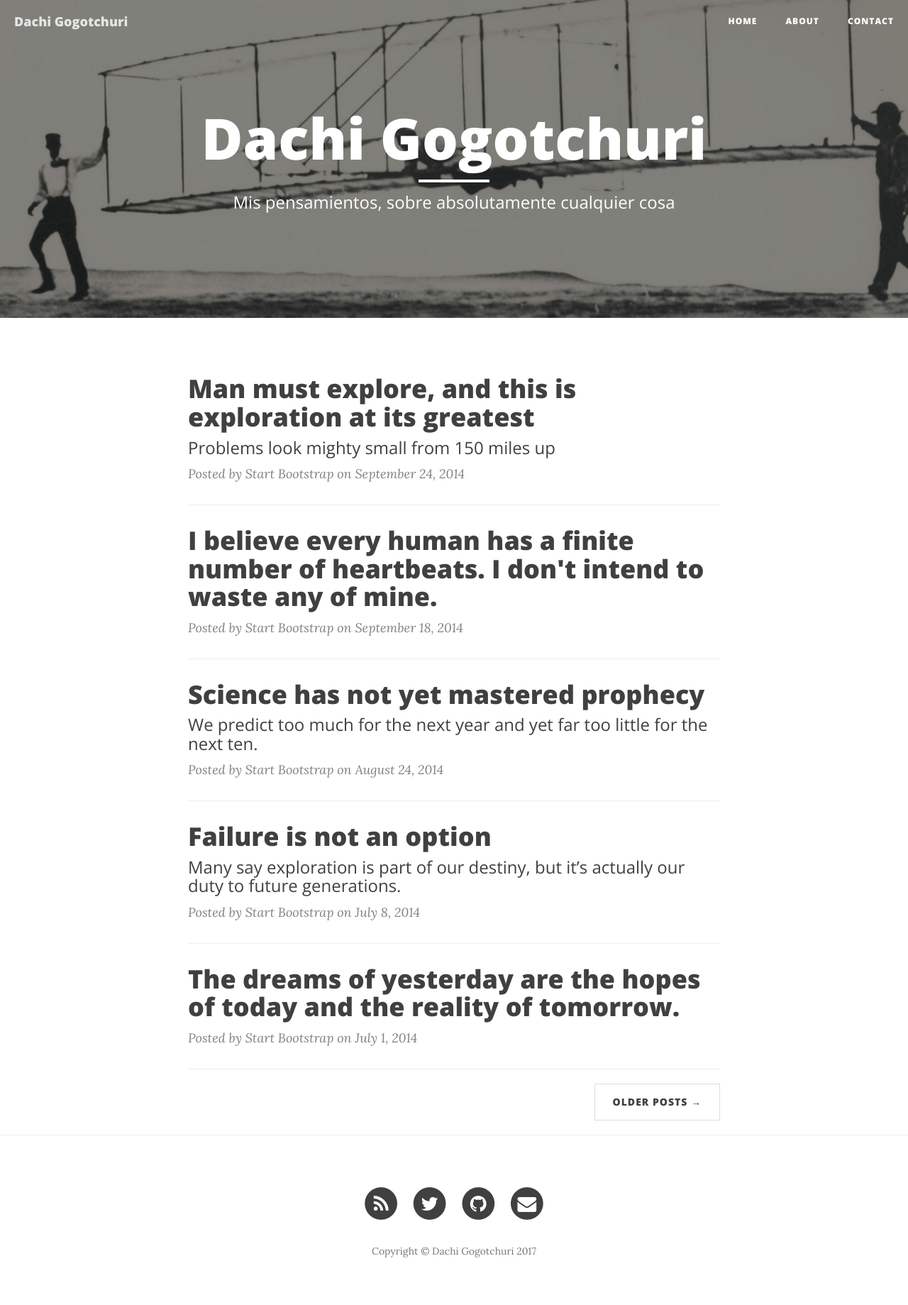
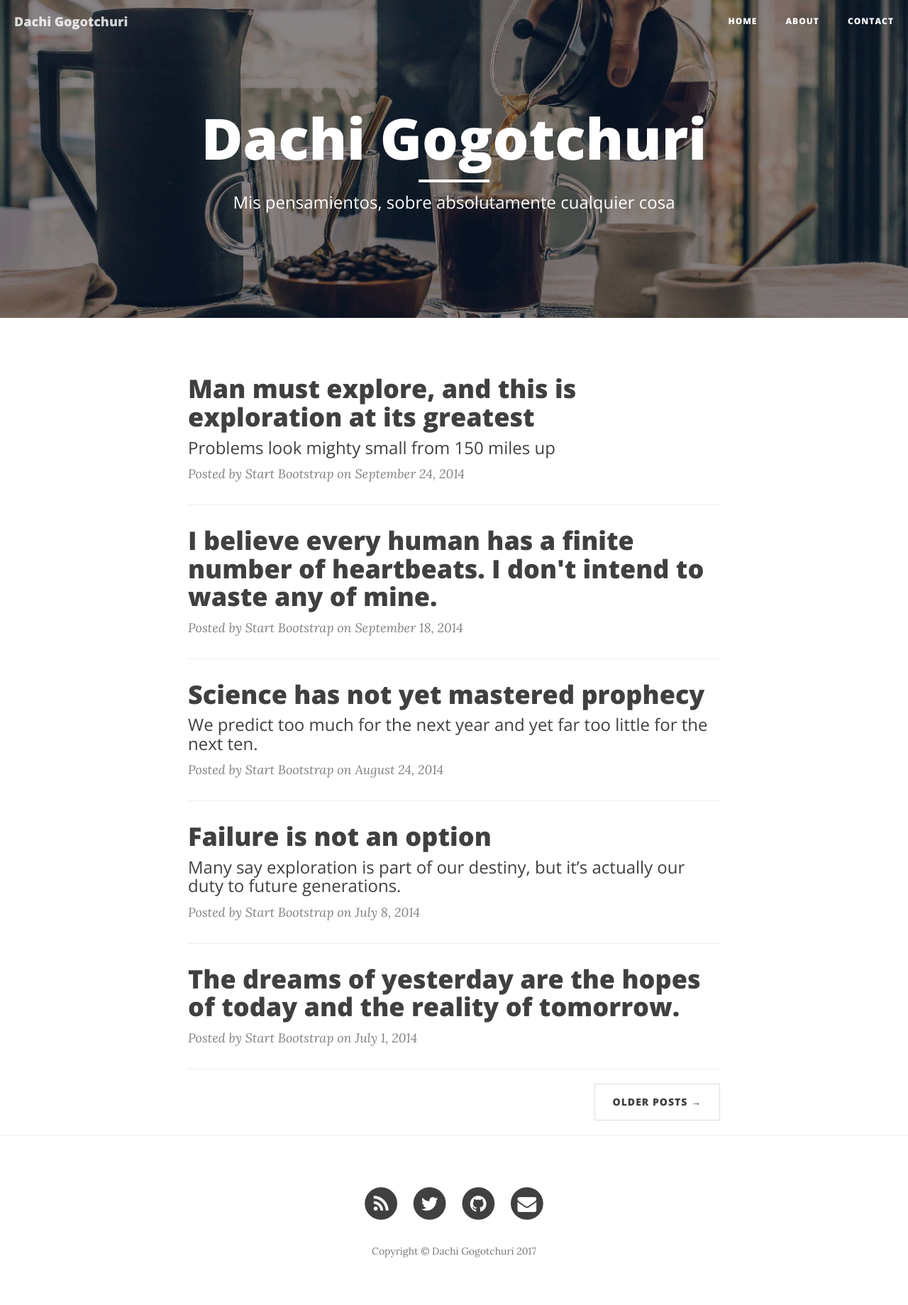
Before and after one commit to dachibox/dachibox.github.io, a Jekyll site: the page built from index.html, in a window 1280 px wide. Shown: the whole page at 71% size. Built offline with Jekyll 4.4.1, drawn with Linux system fonts in a browser that asks for light colours; nearby versions of some CDN libraries; the list of posts is cut into pages by our own code.

Commit message:
Add home cover image

```diff
--- a/_config.yml
+++ b/_config.yml
@@ -1,6 +1,6 @@
 # Site settings
 title: Dachi Gogotchuri
-header-img: img/post-bg-02.jpg
+header-img: img/pouring-hot-coffee.jpg
 email: hola@soydachi.com
 copyright_name: Dachi Gogotchuri
 description: "Mis pensamientos, sobre absolutamente cualquier cosa"
```
Also changed, not shown: img/pouring-hot-coffee.jpg (added), 2 other files.
